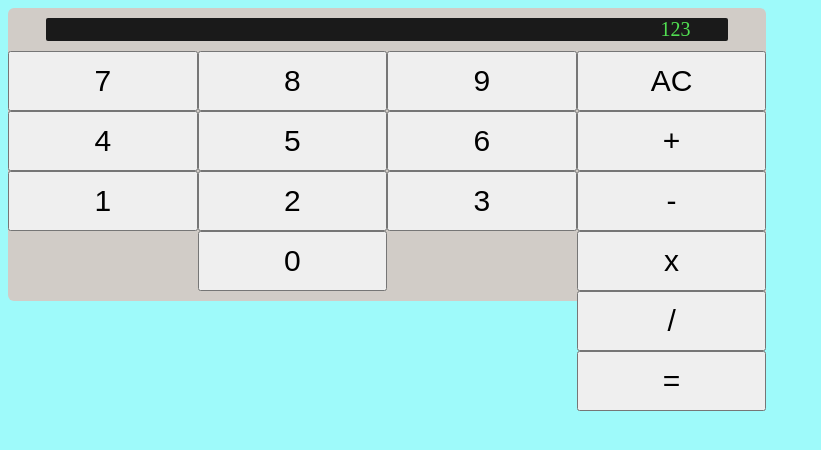
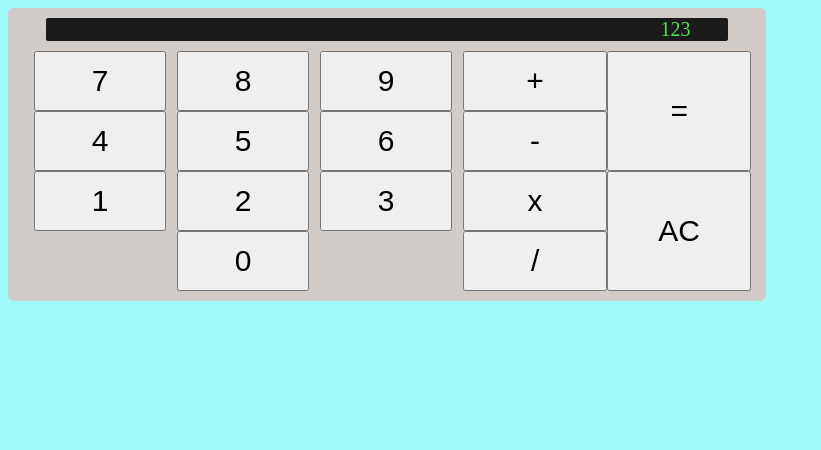
Before and after one commit to maj-daniel/calculator, a plain HTML site: page index.html in a window 1280 px wide. Shown: the whole page, without its empty margins (0-821 px from the left). Drawn offline with Linux system fonts and the light colour scheme.

Commit message:
Feat: make calculator ui part2
In progress

```diff
--- a/css/style.css
+++ b/css/style.css
@@ -25,26 +25,31 @@ body {
 }
 
 .digits {
-    width: 75%;
+    width: 58%;
     display: flex;
     flex-wrap: wrap;
-    justify-content: center;
+    justify-content: space-evenly;
 }
 
 .operators {
-    width: 25%;
+    width: 38%;
     display: flex;
+    flex-direction: column;
     flex-wrap: wrap;
 }
 
 .digit {
-    width: 33.33%;
+    width: 30%;
     font-size: 30px;
     height: 25%;
 }
 
 .operator, .function {
-    width: 100%;
+    width: 50%;
     font-size: 30px;
     height: 25%;
 }
+
+.function {
+    height: 50%;
+}
--- a/index.html
+++ b/index.html
@@ -22,12 +22,12 @@
                 <button class="digit">0</button>
             </div>
             <div class="operators">
-                <button class="function">AC</button>
                 <button class="operator">+</button>
                 <button class="operator">-</button>
                 <button class="operator">x</button>
                 <button class="operator">/</button>
                 <button class="function">=</button>
+                <button class="function">AC</button>
             </div>
         </div>
         <script src="./js/calculator.js"></script>
```
